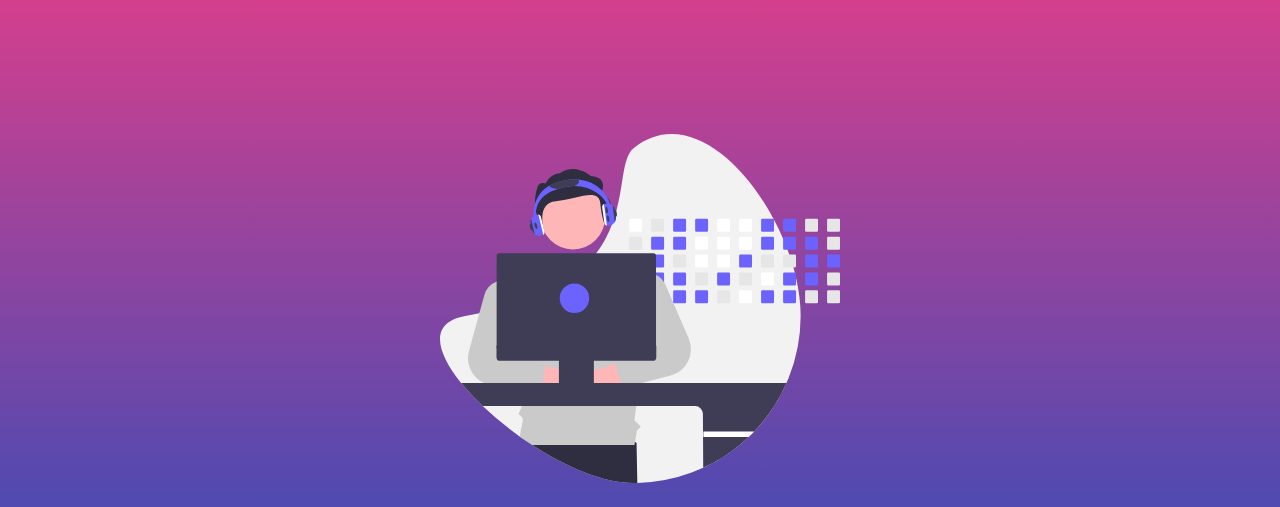
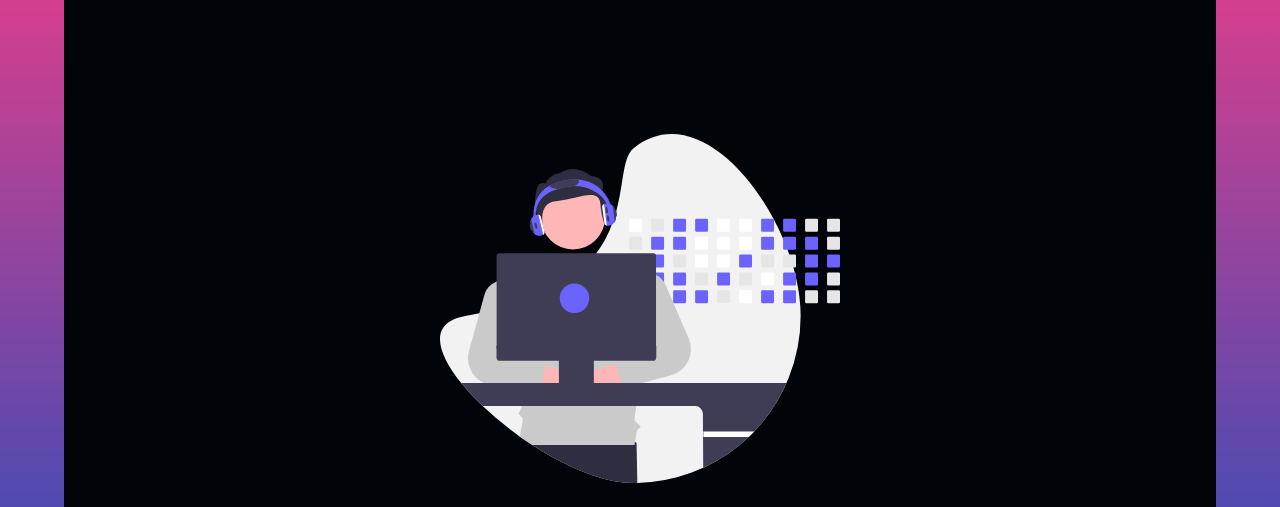
Before and after one commit to HuroNet/Curso-CSS-Codigo-Facilito, a plain HTML site: page Landing-page/index.html in a window 1280 px wide. Shown: the top 507 px of the page. Drawn offline with Linux system fonts and the light colour scheme.

Commit message:
add medias querys

```diff
--- a/Landing-page/style.css
+++ b/Landing-page/style.css
@@ -54,3 +54,10 @@ body{
     padding: 1em 2em;
     display: inline-block;
 }
+
+@media(min-width:768px){
+    .hero-container{
+        background-color: #010408;
+    }
+
+}
```
